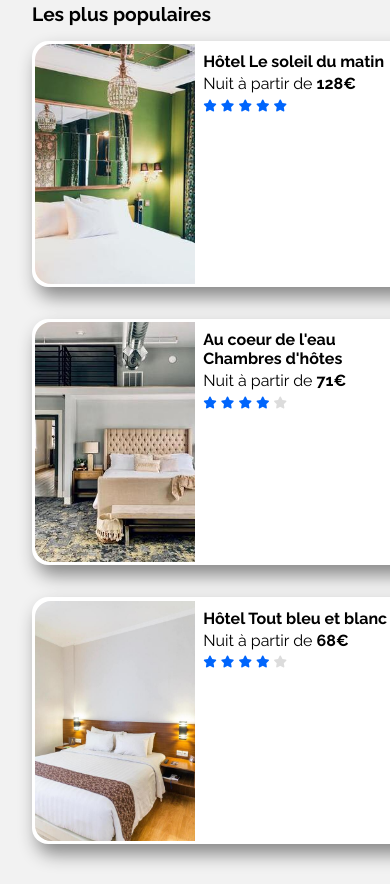
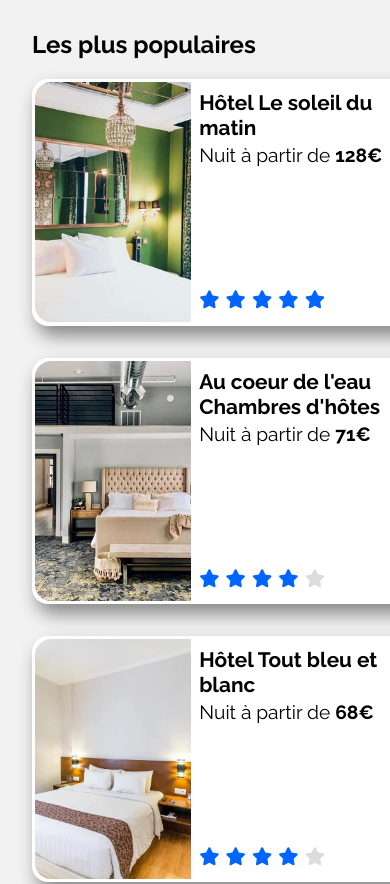
Before and after one commit to Kristel-B/christellebun_2_11052021, a plain HTML site: page index.html in a window 390 px wide. Shown: the part 762-1646 px from the top of the page. Drawn offline with Linux system fonts and the light colour scheme.

Commit message:
Finition du responsive

```diff
--- a/css/style.css
+++ b/css/style.css
@@ -39,6 +39,20 @@ h3 {
     margin: 0em;
 }
 
+@media all and (max-width:1023px) {
+    h1 {
+        font-size: 1.7em;
+    }
+
+    h2 {
+        font-size: 1.5em;
+    }
+
+    h3 {
+        font-size: 1.3em;
+    }
+}
+
 /* ---------- Les liens ---------- */
 a {
     color: black;
@@ -63,7 +77,7 @@ img {
     color: black;
 }
 
-@media all and (max-device-width:979px) {
+@media all and (max-width:1023px) {
     .img_effect:hover, .img_effect a, .host_img_result:hover {
         color: black;
         transform: scale(1.05);
@@ -111,7 +125,7 @@ nav li {
     color: black;
 }
 
-@media all and (max-device-width:979px) {
+@media all and (max-width:1023px) {
     .header {
         width: 100%;
     }
@@ -280,7 +294,7 @@ input[type="search"] {
     font-size: 0.8em;
 }
 
-@media all and (max-device-width:979px) {
+@media all and (max-width:1023px) {
     #search_wrapper {
         width: 100%;
     }
@@ -347,13 +361,16 @@ input[type="search"] {
 
 .description {
     margin: 0.5em;
+    display: flex;
+    flex-direction: column;
+    justify-content: space-between;
 }
 
 .description p {
     margin: 0.2em 0 0.2em 0;
 }
 
-@media all and (max-device-width:979px) {
+@media all and (max-width:1023px) {
     #hosting_wrapper {
         flex-direction: column-reverse;
     }
@@ -368,6 +385,13 @@ input[type="search"] {
     .host_img {
         width: 100%;
         height: 15em;
+    }
+    .description p {
+        font-size: 1.2em;
+    }
+    .rating {
+        font-size: 1.5em;
+
     }
 }
 /* ---------- Populaires ---------- */
@@ -397,12 +421,12 @@ input[type="search"] {
 }
 
 .pop_img {
-    width: 8em;
+    width: 40%;
     height: 100%;
     border-radius: 1em 0 0 1em;
 }
 
-@media all and (max-device-width:979px) {
+@media all and (max-width:1023px) {
     #popular {
         width: 100%;
         margin: 0;
@@ -413,7 +437,6 @@ input[type="search"] {
         width: 100%;
     }
     .pop_img {
-        width: 10em;
         height: 15em;
     }
 }
@@ -461,7 +484,7 @@ input[type="search"] {
     border-radius: 0 0 1em 1em;
 }
 
-@media all and (max-device-width: 979px) {
+@media all and (max-width: 1023px) {
     #activity {
         margin: 0;
         width: 100%;
@@ -505,7 +528,7 @@ footer li {
 	width: 30%;
 }
 
-@media all and (max-device-width:979px) {
+@media all and (max-width:1023px) {
     footer {
         flex-direction: column;
         width: 100%;
--- a/index.html
+++ b/index.html
@@ -183,43 +183,49 @@
 				<a class="img_effect pop_img_result" href="#">
 					<img class="pop_img" src="./img/hebergements/small/s_hotel_le_soleil.jpg" alt="Hôtel Le soleil du matin">
 					<div class="description">
+						<div>
 							<h3>Hôtel Le soleil du matin</h3>
 							<p>Nuit à partir de <strong>128€</strong></p>
-						<span class="pop_rating">
+						</div>
+						<div class="rating pop_rating">
 							<i class="fas fa-star fa-xs bleu"></i>
 							<i class="fas fa-star fa-xs bleu"></i>
 							<i class="fas fa-star fa-xs bleu"></i>
 							<i class="fas fa-star fa-xs bleu"></i>
 							<i class="fas fa-star fa-xs bleu"></i>
-						</span>
+						</div>
 					</div>
 				</a>
 				<a class="img_effect pop_img_result" href="#">
 					<img class="pop_img" src="./img/hebergements/small/s_au_coeur_de_leau.jpg" alt="Chambres d'hôtes au coeur de l'eau">
 					<div class="description">
+						<div>
 							<h3>Au coeur de l'eau Chambres d'hôtes</h3>
 							<p>Nuit à partir de <strong>71€</strong></p>
-						<span class="pop_rating">
+						</div>
+						<div class="rating pop_rating">
 							<i class="fas fa-star fa-xs bleu"></i>
 							<i class="fas fa-star fa-xs bleu"></i>
 							<i class="fas fa-star fa-xs bleu"></i>
 							<i class="fas fa-star fa-xs bleu"></i>
 							<i class="fas fa-star fa-xs gris"></i>
-						</span>
+						</div>
 					</div>
 				</a>
 				<a class="img_effect pop_img_result" href="#">
 					<img class="pop_img" src="./img/hebergements/small/s_tout_bleu_et_blanc.jpg" alt="Hôtel Tout bleu et blanc">
 					<div class="description">
+						<div>
 							<h3>Hôtel Tout bleu et blanc</h3>
 							<p>Nuit à partir de <strong>68€</strong></p>
-						<span class="pop_rating">
+						</div>
+						<div class="rating pop_rating">
 							<i class="fas fa-star fa-xs bleu"></i>
 							<i class="fas fa-star fa-xs bleu"></i>
 							<i class="fas fa-star fa-xs bleu"></i>
 							<i class="fas fa-star fa-xs bleu"></i>
 							<i class="fas fa-star fa-xs gris"></i>
-						</span>
+						</div>
 					</div>
 				</a>
 			</section>
```
Lines whose indentation alone changed are shown as unchanged.
